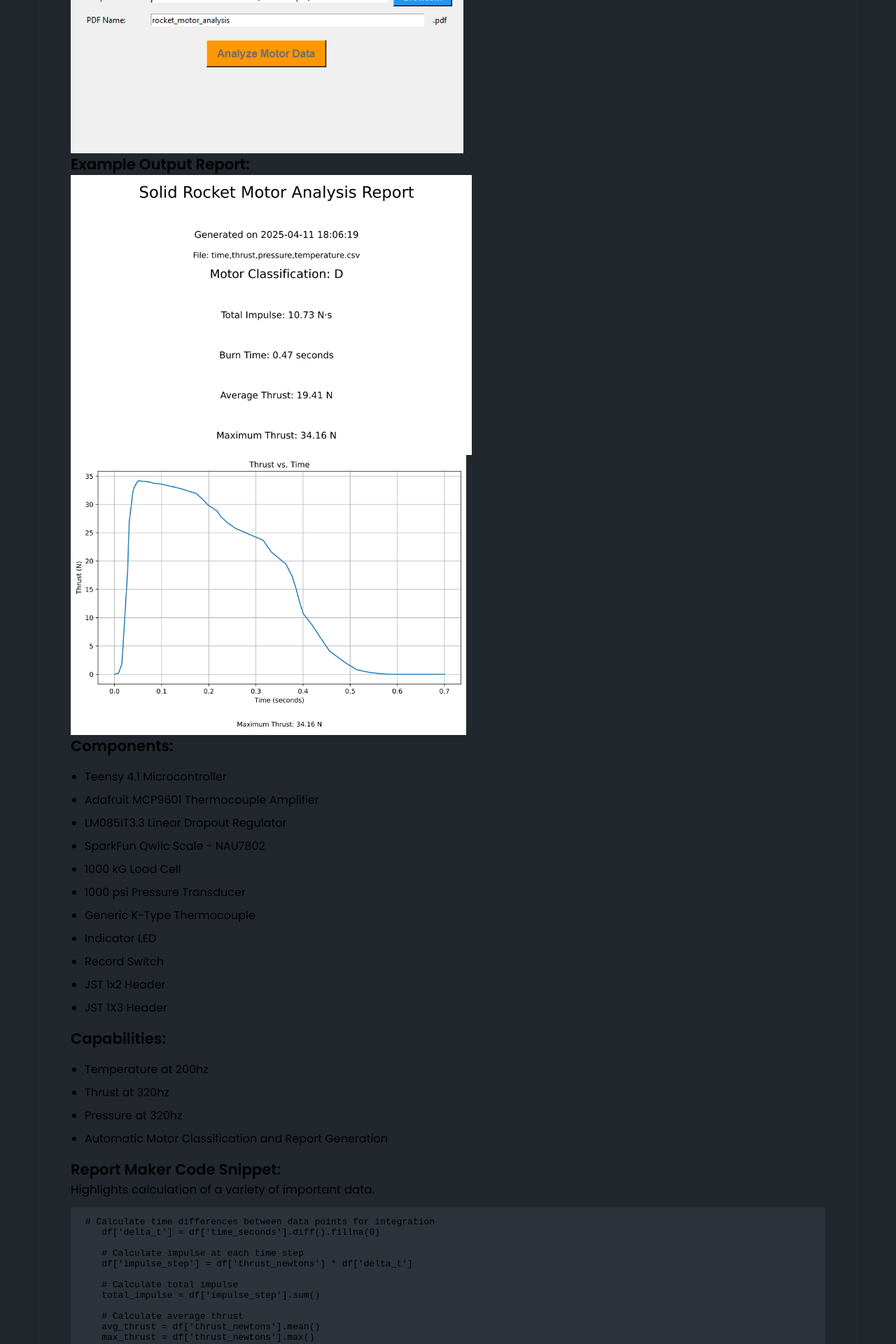
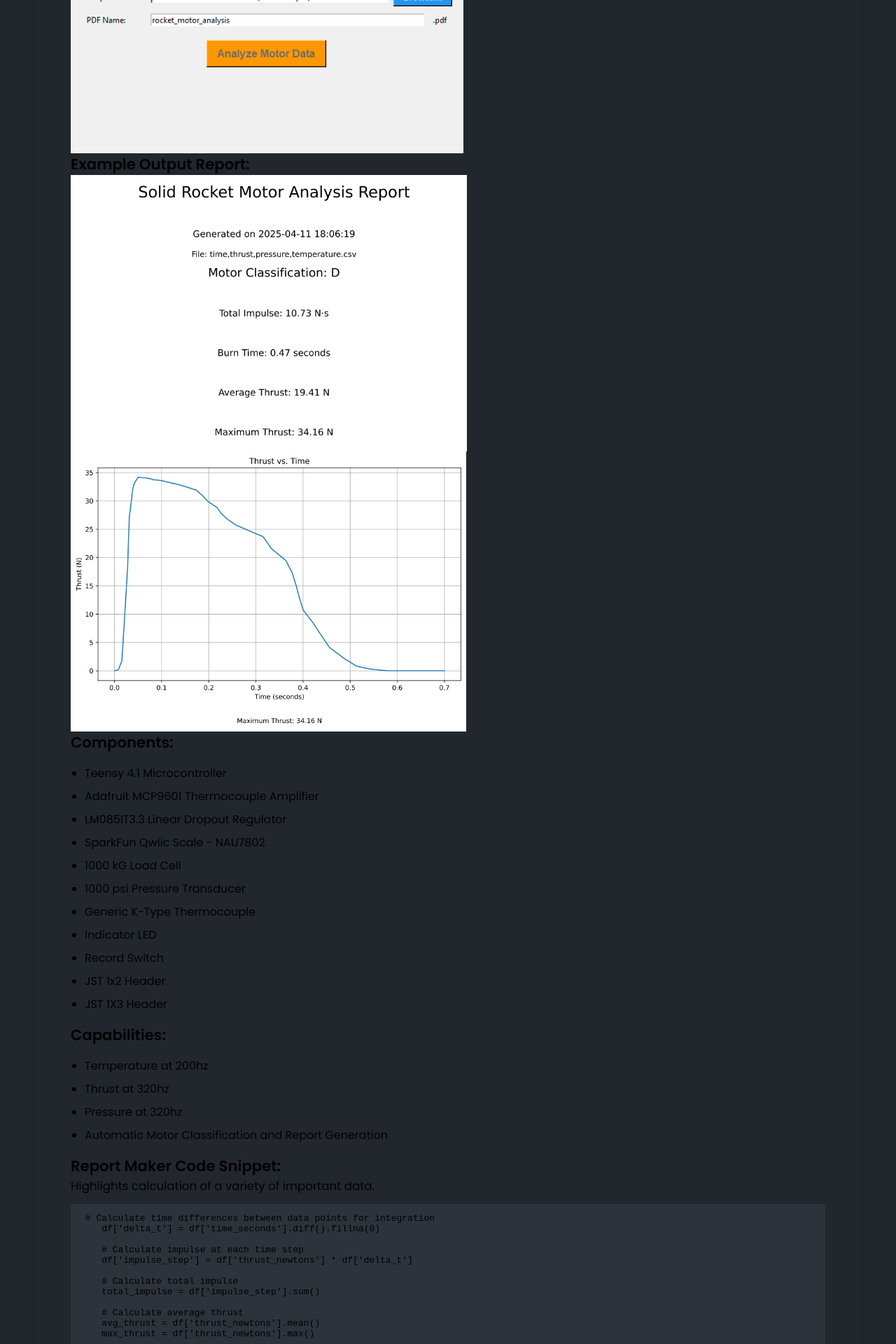
Before and after one commit to AlexZidar/AlexZidar.github.io, a Jekyll site: the page built from _projects/prop-data/index.md, in a window 1280 px wide. Shown: the part 1697-3617 px from the top of the page at 70% size. Built offline with Jekyll 4.4.1, drawn with Linux system fonts in a browser that asks for light colours.

```diff
--- a/_projects/prop-data/index.md
+++ b/_projects/prop-data/index.md
@@ -29,7 +29,7 @@
 {% include image-gallery.html images="daqanalysis.png" height="400" %}
 
 ## Example Output Report:
-{% include image-gallery.html images="daqresults1.png" height="400" %}
+{% include image-gallery.html images="daqresults1.png" height="395" %}
 {% include image-gallery.html images="daqresults2.png" height="400" %}
 
 ## Components:
```
